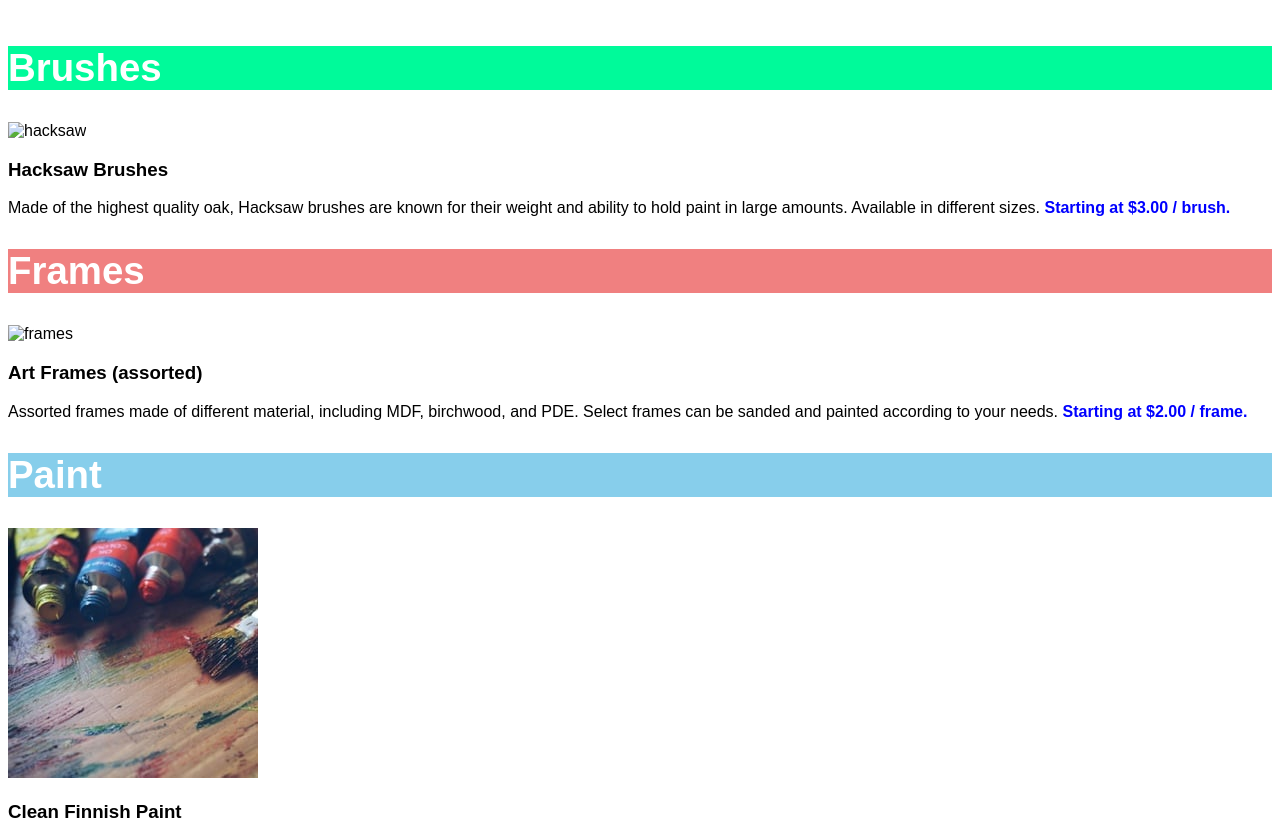
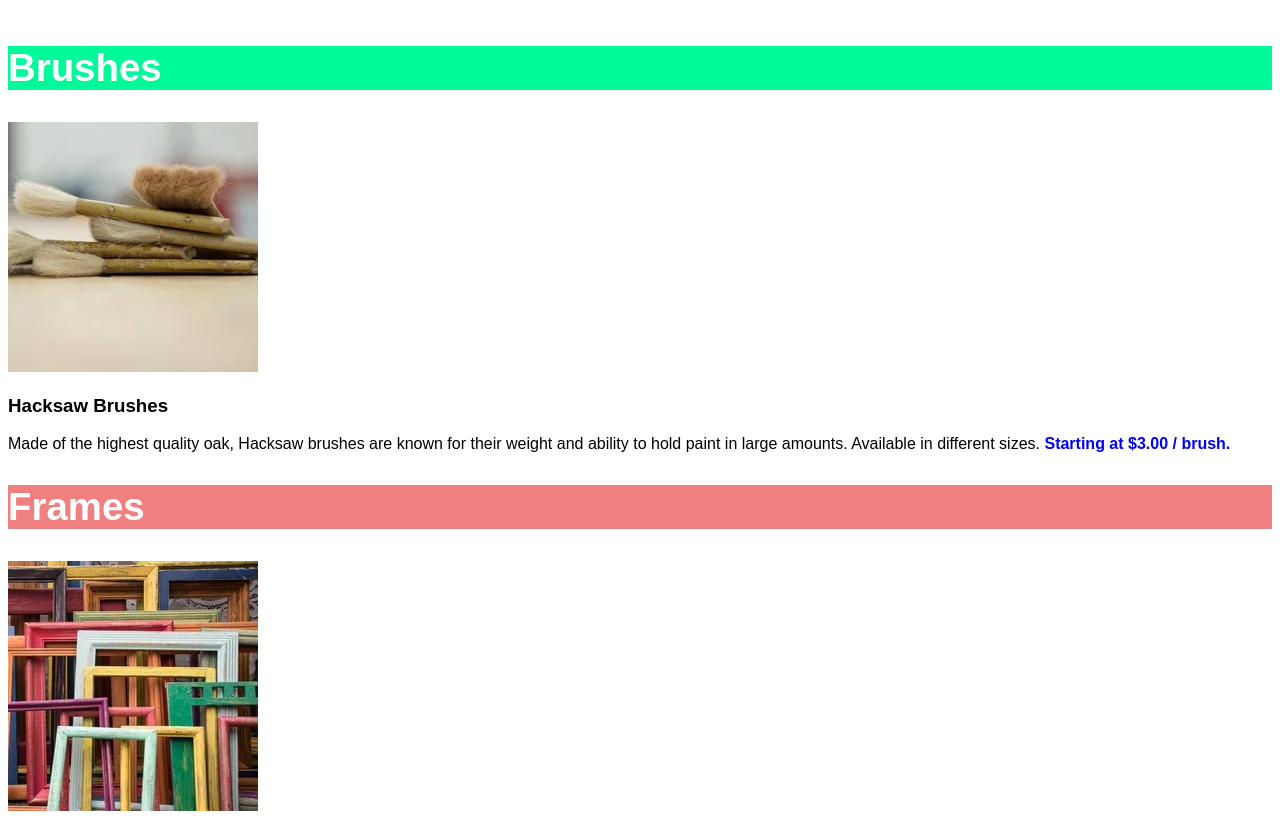
Before and after one commit to Biz3l/Dasmoto-Website, a plain HTML site: page index.html in a window 1280 px wide. Shown: the part 209-1035 px from the top of the page. Drawn offline with Linux system fonts and the light colour scheme.

Commit message:
Esqueci de corrigir os imgs ._.

```diff
--- a/index.html
+++ b/index.html
@@ -11,14 +11,14 @@
   <main>
     <div class="item">
     <h2 class="brushes">Brushes</h2>
-    <img class="hacksaw" src="resources/img/hacksaw.webp" alt="hacksaw">
+    <img class="hacksaw" src="resources/imgs/hacksaw.webp" alt="hacksaw">
     <h3>Hacksaw Brushes</h3>
     <p>Made of the highest quality oak, Hacksaw brushes are known for their weight and ability to hold paint in large amounts. Available in different sizes. <strong> Starting at $3.00 / brush.</strong></p>
     </div>
 
     <div class="item">
     <h2 class="framess">Frames</h2>
-    <img class="frames" src="resources/img/frames.webp" alt="frames">
+    <img class="frames" src="resources/imgs/frames.webp" alt="frames">
     <h3>Art Frames (assorted)</h3>
     <p>Assorted frames made of different material, including MDF, birchwood, and PDE. Select frames can be sanded and painted according to your needs. <strong>Starting at $2.00 / frame.</strong></p>
     </div>
```
